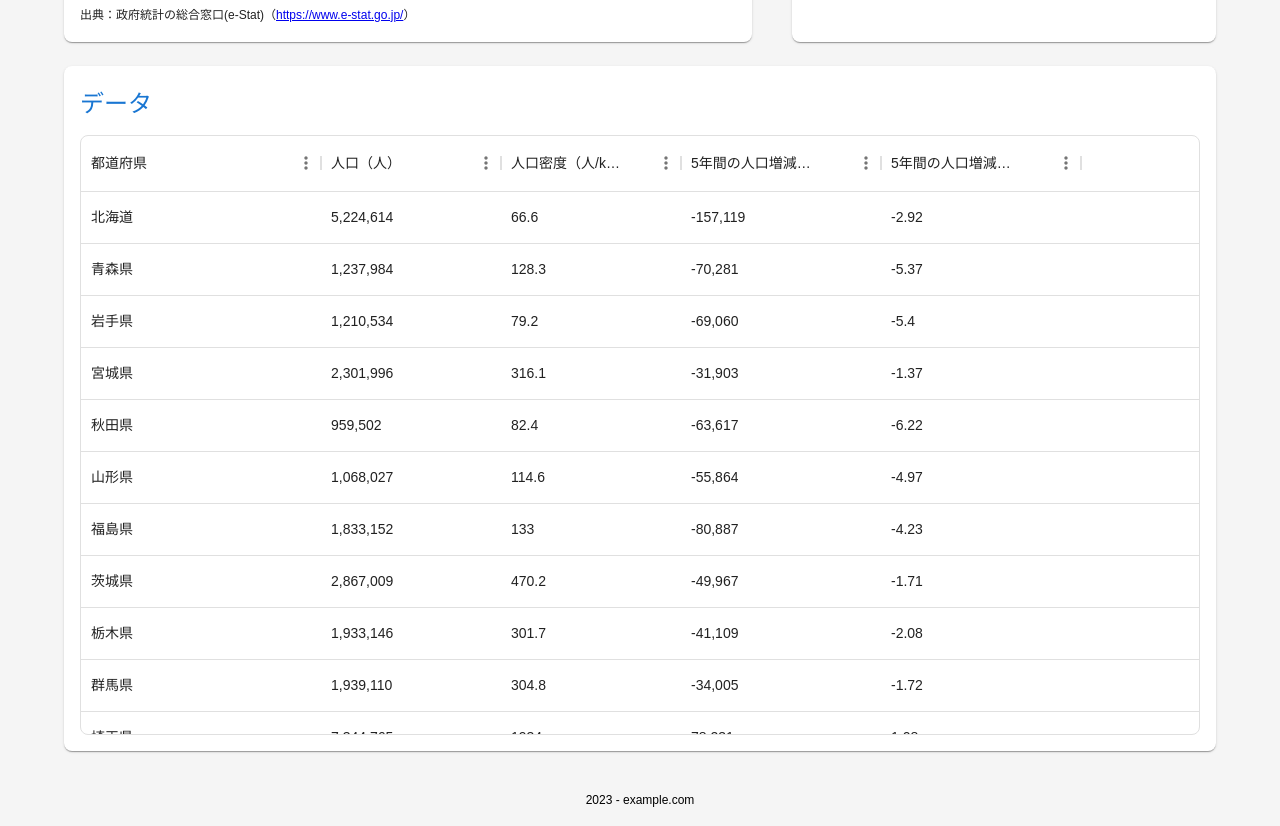
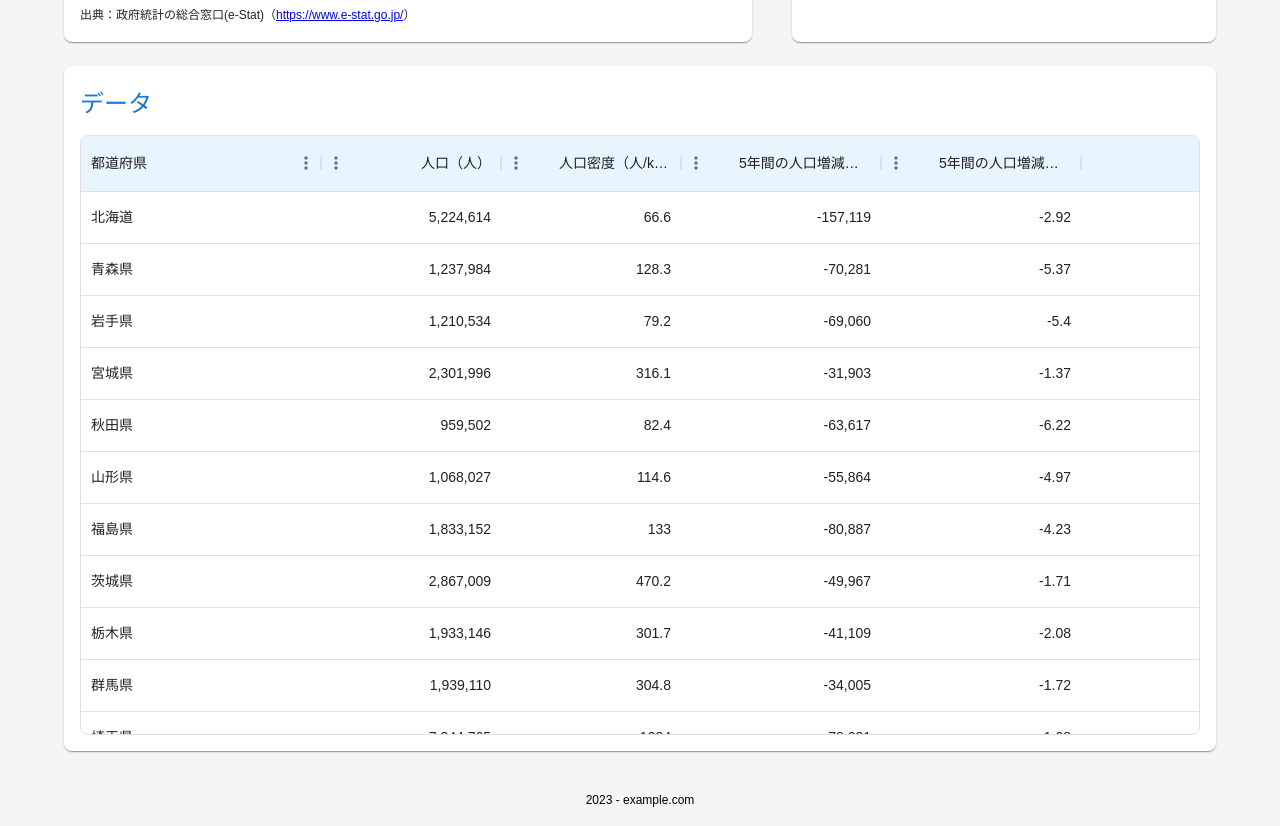
Before and after one commit to ics-creative/project-frontend-example, a Next.js app: page / in a window 1280 px wide. Shown: the part 1440-2266 px from the top of the page. Built offline with nearby package versions, Linux system fonts and the light colour scheme; a web font is replaced by a local one.

Commit message:
表スタイルの調整

```diff
--- a/components/DataTable/DataTable.tsx
+++ b/components/DataTable/DataTable.tsx
@@ -13,21 +13,21 @@ type Props = {
 };
 
 const DataTable = ({ prefPopulationList }: Props) => {
-const columns: GridColDef[] = [{field: "prefName",
-headerName: "都道府県",width: 240,sortComparator: sortPrefId,
-},{
-field: "population",headerName: "人口（人）",
-width: 180,sortComparator: (v1, v2) => {
-  return commaToNum(v1) - commaToNum(v2);
-},
-},{  field: "populationDensity",   headerName: "人口密度（人/km²）",
-      width: 180,},{field: "populationIncrease", headerName: "5年間の人口増減数（人）",width: 200,
-sortComparator: (v1, v2) => {
-  return commaToNum(v1) - commaToNum(v2);
-},  },
-    {
+  const columns: GridColDef[] = [{field: "prefName",headerName: "都道府県",width: 240,sortComparator: sortPrefId,},
+  {field: "population",headerName: "人口（人）",headerAlign: "right",align: "right",width: 180,sortComparator: (v1, v2) => {
+        return commaToNum(v1) - commaToNum(v2);},
+    },
+{field: "populationDensity",headerName: "人口密度（人/km²）",headerAlign: "right",align: "right",width: 180,
+    },
+{ field: "populationIncrease",headerName: "5年間の人口増減数（人）",
+      headerAlign: "right",align: "right",
+      width: 200,sortComparator: (v1, v2) => {
+        return commaToNum(v1) - commaToNum(v2);},
+    },{
       field: "populationIncreaseRatio",
-      headerName: "5年間の人口増減率（%）",
+ headerName: "5年間の人口増減率（%）",
+  headerAlign: "right",
+    align: "right",
       width: 200,
     },
   ];
@@ -54,8 +54,11 @@ sortComparator: (v1, v2) => {
     }
   );
   const style = css`
-    widht: 100%;
+    width: 100%;
     height: 600px;
+    .MuiDataGrid-columnHeaders {
+      background-color: rgba(66, 165, 245, 0.12);
+    }
   `;
 
   return (
```
